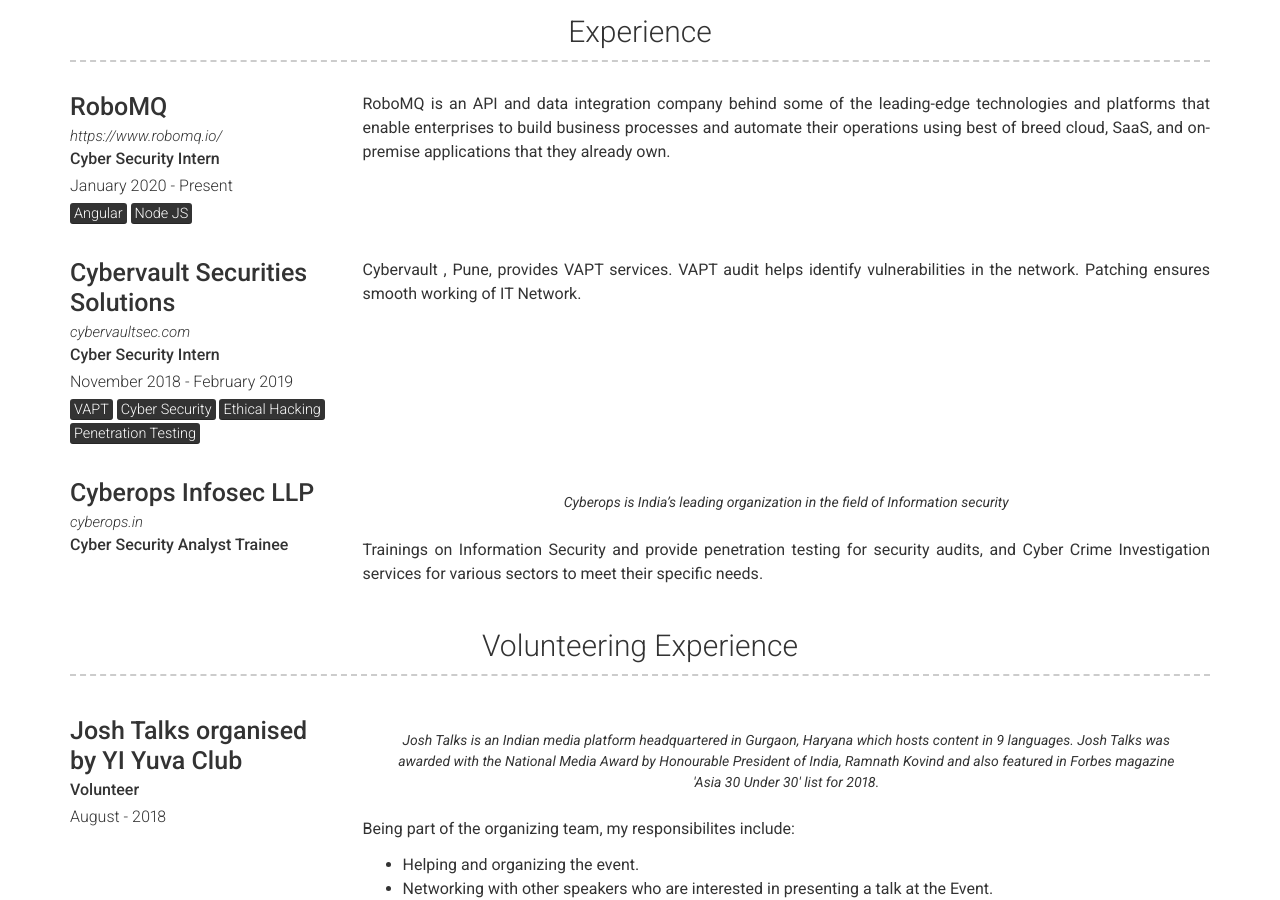
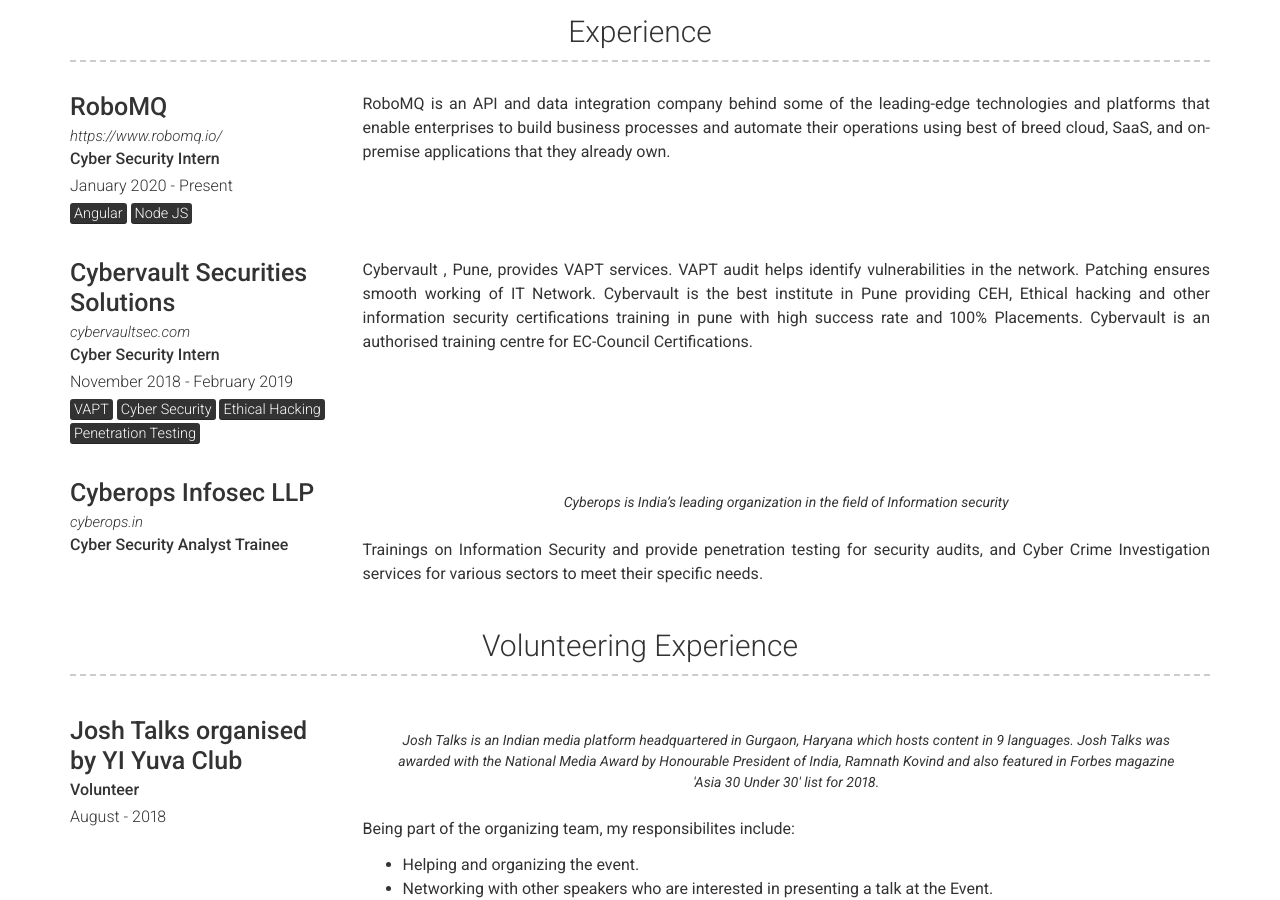
Before and after one commit to mohitkhemchandani/mohitkhemchandani.github.io, a Jekyll site: the page built from index.md, in a window 1280 px wide and 900 px high, scrolled down 628 px. Built offline with Jekyll 4.4.1, drawn with Linux system fonts in a browser that asks for light colours.

Commit message:
Update experience.yml

```diff
--- a/_data/experience.yml
+++ b/_data/experience.yml
@@ -16,7 +16,7 @@
   job_title: Cyber Security Intern
   dates: November 2018 - February 2019
   description: | # this will include new lines to allow paragraphs
-    Cybervault , Pune,  provides VAPT services. VAPT audit helps identify vulnerabilities in the network. Patching ensures smooth working of IT Network.
+    Cybervault , Pune,  provides VAPT services. VAPT audit helps identify vulnerabilities in the network. Patching ensures smooth working of IT Network. Cybervault is the best institute in Pune providing CEH, Ethical hacking and other information security certifications training in pune with high success rate and 100% Placements. Cybervault is an authorised training centre for EC-Council Certifications.
   tags: <mark>VAPT</mark>
         <mark>Cyber Security</mark>
         <mark>Ethical Hacking</mark>
```
